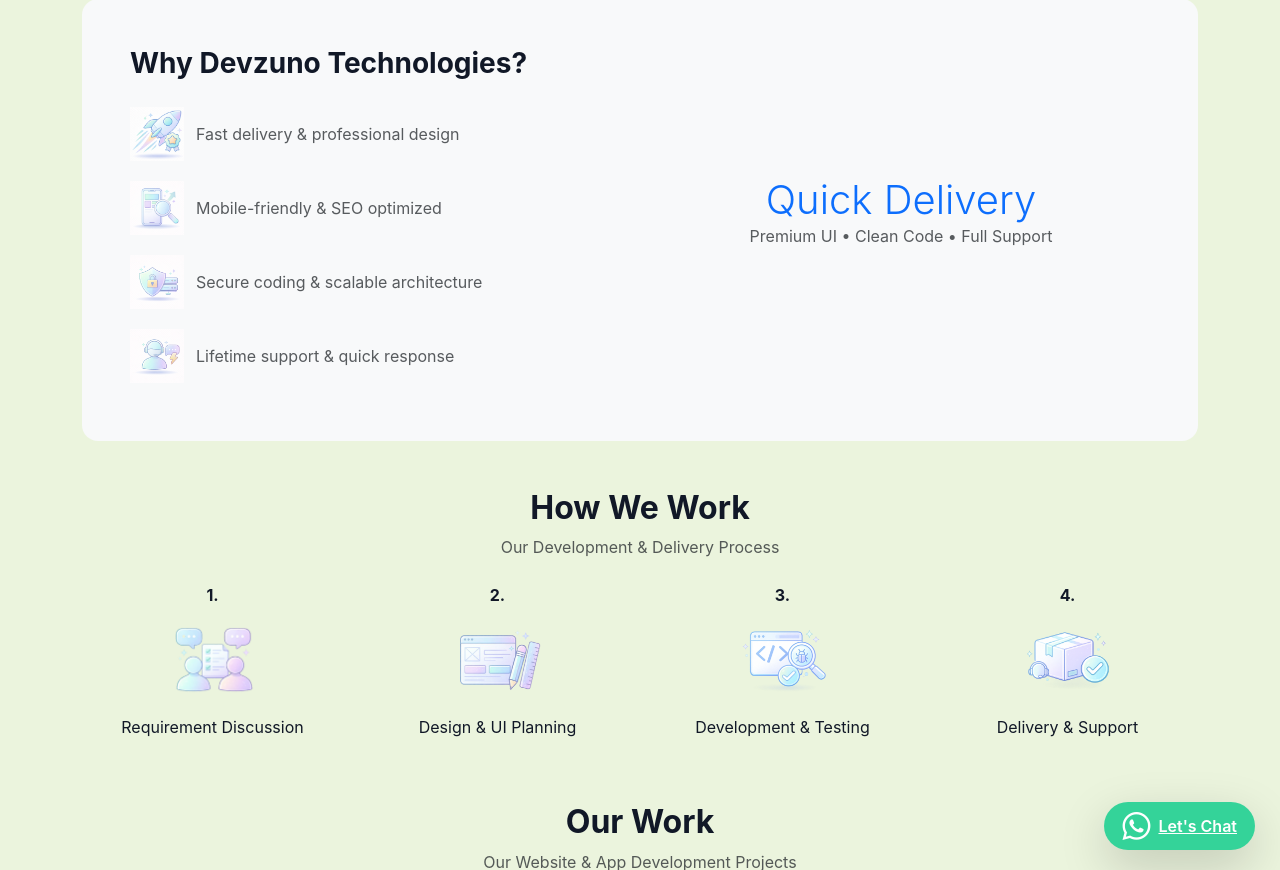
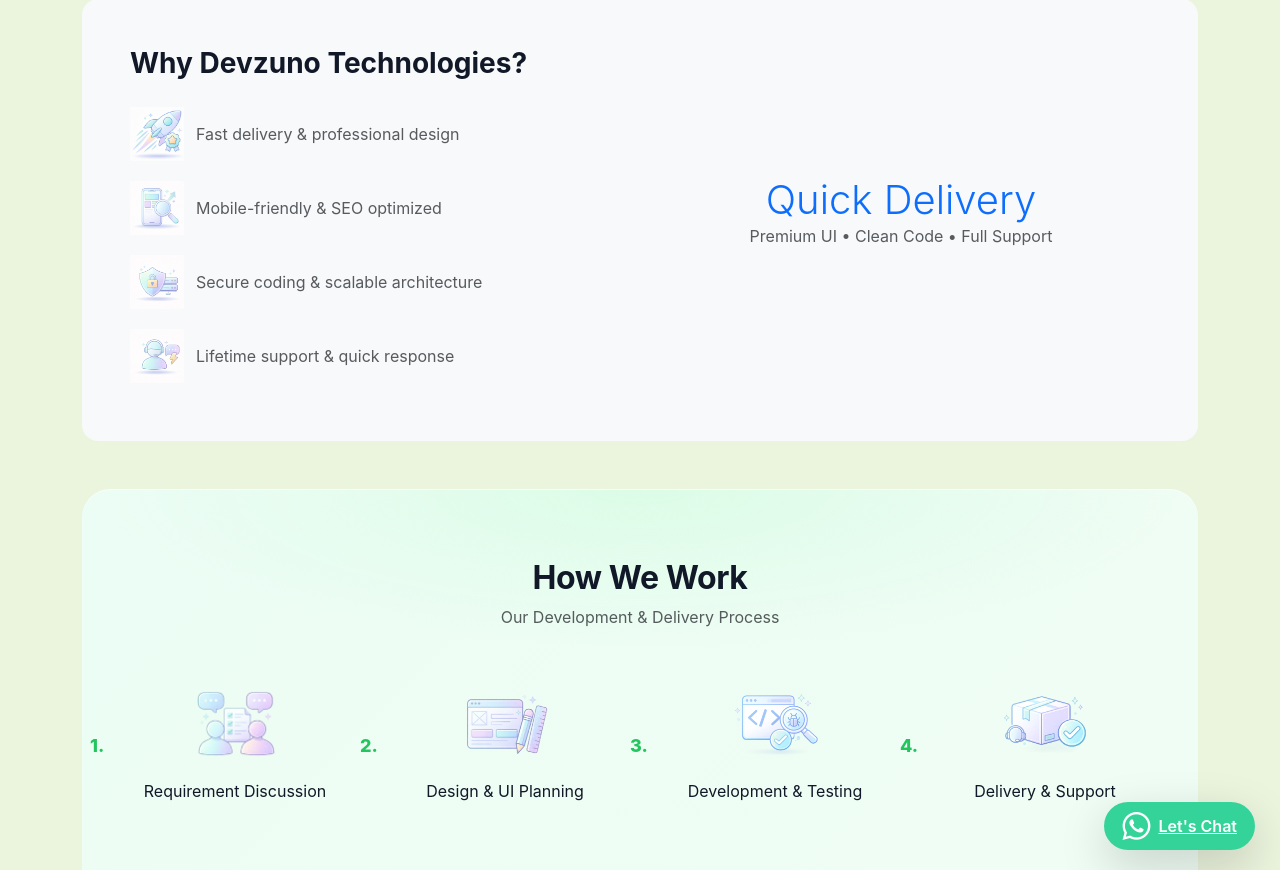
Before and after one commit to Anish1990as/devzuno-8-jan-26, a Django app: page / in a window 1280 px wide. Shown: the part 1730-2600 px from the top of the page. Run offline with Django 5.2, Linux system fonts and the light colour scheme; data comes from the database, SQL or seed files in the repository; parts of the project's set-up code (start-up, migrations or seed data) failed here and were passed over.

Commit message:
Update utils, views, and home template

```diff
--- a/core/views.py
+++ b/core/views.py
@@ -11,6 +11,7 @@ from .models import (
 
 from projects.models import Project
 from .forms import ContactForm
+from .utils import get_country_from_request
 
 
 # -----------------------------
@@ -34,53 +35,104 @@ def home(request):
 # PRICING (Category wise)
 # URL: /pricing/?cat=blog
 # -----------------------------
+
+
 def pricing(request):
     cat_slug = request.GET.get("cat")
 
     categories = PricingCategory.objects.filter(is_active=True).order_by("sort_order", "name")
 
-    # pick active category
     if cat_slug:
         active_cat = categories.filter(slug=cat_slug).first()
     else:
         active_cat = categories.first()
 
-    # plans filter by category
     if active_cat:
-        plans = PricingPlan.objects.filter(category=active_cat, is_active=True).order_by("-highlight", "price")
+        plans_qs = PricingPlan.objects.filter(
+            category=active_cat, is_active=True
+        ).order_by("-highlight", "price")
     else:
-        plans = PricingPlan.objects.filter(category__isnull=True, is_active=True).order_by("-highlight", "price")
+        plans_qs = PricingPlan.objects.filter(
+            category__isnull=True, is_active=True
+        ).order_by("-highlight", "price")
 
-    # ✅ CUSTOM PLAN LAST (slug = Custom)
-    plans = list(plans)
+    plans = list(plans_qs)
     plans = sorted(plans, key=lambda p: (p.slug.lower() == "custom"))
+
+    # ✅ country detect
+    country = get_country_from_request(request)
+
+    # ✅ attach display prices on each plan
+
+    MARKUP = 1.50  # 10% extra for other countries
+
+    for p in plans:
+        if country == "IN":
+            p.currency = "INR"
+            p.currency_symbol = "₹"
+            p.display_price = p.price
+            p.display_old_price = p.old_price
+        else:
+            p.currency = "USD"
+            p.currency_symbol = "$"
+
+
+            p.display_price = round((p.price / 83) * MARKUP, 2)
+
+            if p.old_price:
+                p.display_old_price = round((p.old_price / 83) * MARKUP, 2)
+
+            else:
+                p.display_old_price = None
 
     return render(request, "core/pricing.html", {
         "categories": categories,
         "active_cat": active_cat,
-        "plans": plans
+        "plans": plans,
     })
 
 
-# -----------------------------
-# ORDER PAGE ✅
-# URL: /order/?plan=<slug>
-# -----------------------------
 @login_required(login_url='/client/login/')
 def order(request):
     plan_slug = request.GET.get("plan")
 
     plan = None
     if plan_slug:
-        plan = PricingPlan.objects.filter(slug=plan_slug, is_active=True).select_related("category").first()
+        plan = PricingPlan.objects.filter(
+            slug=plan_slug,
+            is_active=True
+        ).select_related("category").first()
 
-    # If plan not found, show message
     if plan_slug and not plan:
         messages.error(request, "Plan not found or inactive. Please choose a valid plan.")
         return redirect("/pricing/")
 
+    country = get_country_from_request(request)
+
+    MARKUP = 1.50   # ✅ 10% extra for non-India users
+
+    if country == "IN":
+        currency = "INR"
+        currency_symbol = "₹"
+        display_price = plan.price if plan else 0
+        display_old_price = plan.old_price if plan and plan.old_price else None
+    else:
+        currency = "USD"
+        currency_symbol = "$"
+
+        display_price = round((plan.price / 83) * MARKUP, 2) if plan else 0
+
+        if plan and plan.old_price:
+            display_old_price = round((plan.old_price / 83) * MARKUP, 2)
+        else:
+            display_old_price = None
+
     return render(request, "core/order.html", {
-        "plan": plan
+        "plan": plan,
+        "currency": currency,
+        "currency_symbol": currency_symbol,
+        "display_price": display_price,
+        "display_old_price": display_old_price
     })
 
 
--- a/templates/core/home.html
+++ b/templates/core/home.html
@@ -241,7 +241,7 @@ Devzuno Technologies provides professional website development, mobile app devel
         Coupon Code: <span style="color:#22c55e;">DEVZUNOFIRST</span>
       </div>
 
-      <a href="{% url 'contact' %}" class="btn btn-success fw-semibold px-4">
+      <a href="{% url 'pricing' %}" class="btn btn-success fw-semibold px-4">
         Claim Offer
       </a>
     </div>
@@ -468,7 +468,7 @@ Devzuno Technologies provides professional website development, mobile app devel
   </div>
 
   <!-- HOW WE WORK -->
-  <div class="mt-5">
+  <div class="modern-section mt-5">
     <div class="text-center mb-4">
       <h2 class="fw-bold">How We Work</h2>
       <p class="text-muted">Our Development & Delivery Process</p>
@@ -502,7 +502,7 @@ Devzuno Technologies provides professional website development, mobile app devel
   </div>
 
   <!-- OUR WORK -->
-  <div class="mt-5">
+  <div class="modern-section mt-5">
     <div class="text-center mb-4">
       <h2 class="fw-bold">Our Work</h2>
       <p class="text-muted">Our Website & App Development Projects</p>
@@ -786,7 +786,57 @@ Devzuno Technologies provides professional website development, mobile app devel
     margin: 10px auto 10px auto;
   }
 
-  /* ✅ WORK IMAGE FIX */
+
+/* ===============================
+   HOW WE WORK – step number left side
+================================ */
+
+.dvz-step-icon{
+  margin-left: 28px;
+}
+
+/* HOW WE WORK – keep content centered, number on left */
+
+.modern-section .row.g-4 .col-md-3{
+  position: relative;
+  text-align: center;
+}
+
+/* number on left only */
+.modern-section .row.g-4 .col-md-3 > strong{
+  position: absolute;
+  left: -10px;
+  top: 50%;
+  transform: translateY(-50%);
+  font-size: 18px;
+  font-weight: 800;
+  color: #22c55e;
+}
+
+/* icon perfectly center */
+.modern-section .row.g-4 .col-md-3 img{
+  margin-left: auto;
+  margin-right: auto;
+  display: block;
+}
+
+}
+
+.mt-5 .row.g-4.text-center .col-md-3 > strong{
+  position: absolute;
+  left: 0;
+  top: 50%;
+  transform: translateY(-50%);
+  font-size: 18px;
+  font-weight: 800;
+  color: #22c55e;
+}
+
+
+/* ===============================
+   WORK IMAGE FIX
+================================ */
+
 .dvz-work-img{
   width: 100%;
   max-width: 240px;
@@ -795,6 +845,67 @@ Devzuno Technologies provides professional website development, mobile app devel
   display: block;
   margin: 0 auto 12px auto;
 }
+
+
+/* ===============================
+   Modern banner section
+   (How We Work & Our Work)
+================================ */
+
+.modern-section{
+  position: relative;
+  padding: 70px 30px 80px;
+  border-radius: 28px;
+  background:
+    radial-gradient(900px 260px at top center, #dcfce7 0%, transparent 60%),
+    linear-gradient(135deg, #ecfdf5, #f0fdf4);
+  box-shadow: inset 0 1px 0 rgba(255,255,255,.7);
+}
+
+.modern-section::after{
+  content:"";
+  position:absolute;
+  left:50%;
+  bottom:0;
+  transform:translateX(-50%);
+  width:85%;
+  height:1px;
+  background:linear-gradient(to right, transparent, #22c55e, transparent);
+  opacity:.45;
+}
+
+.modern-section h2{
+  font-weight:800;
+  letter-spacing:-0.4px;
+}
+
+  /* How We Work – hover card feel */
+
+.modern-section .row.g-4 .col-md-3{
+  transition: all .35s ease;
+  border-radius: 18px;
+  padding-top: 18px;
+  padding-bottom: 18px;
+}
+
+.modern-section .row.g-4 .col-md-3:hover{
+  background: linear-gradient(135deg,#22c55e22,#06b6d422);
+  box-shadow: 0 14px 38px rgba(34,197,94,.18);
+  transform: translateY(-6px);
+}
+
+/* text color on hover */
+.modern-section .row.g-4 .col-md-3:hover p{
+  color:#064e3b;
+  font-weight:600;
+}
+
+/* icon vibrate */
+.modern-section .row.g-4 .col-md-3:hover img{
+  animation: dvz-vibrate .35s linear both;
+}
+
+
 </style>
 
 {% endblock %}
```
Also changed, not shown: core/utils.py (added, +20 -0 lines), templates/core/order.html (+37 -20 lines), templates/core/pricing.html (+20 -26 lines). Lines whose indentation alone changed are shown as unchanged.
